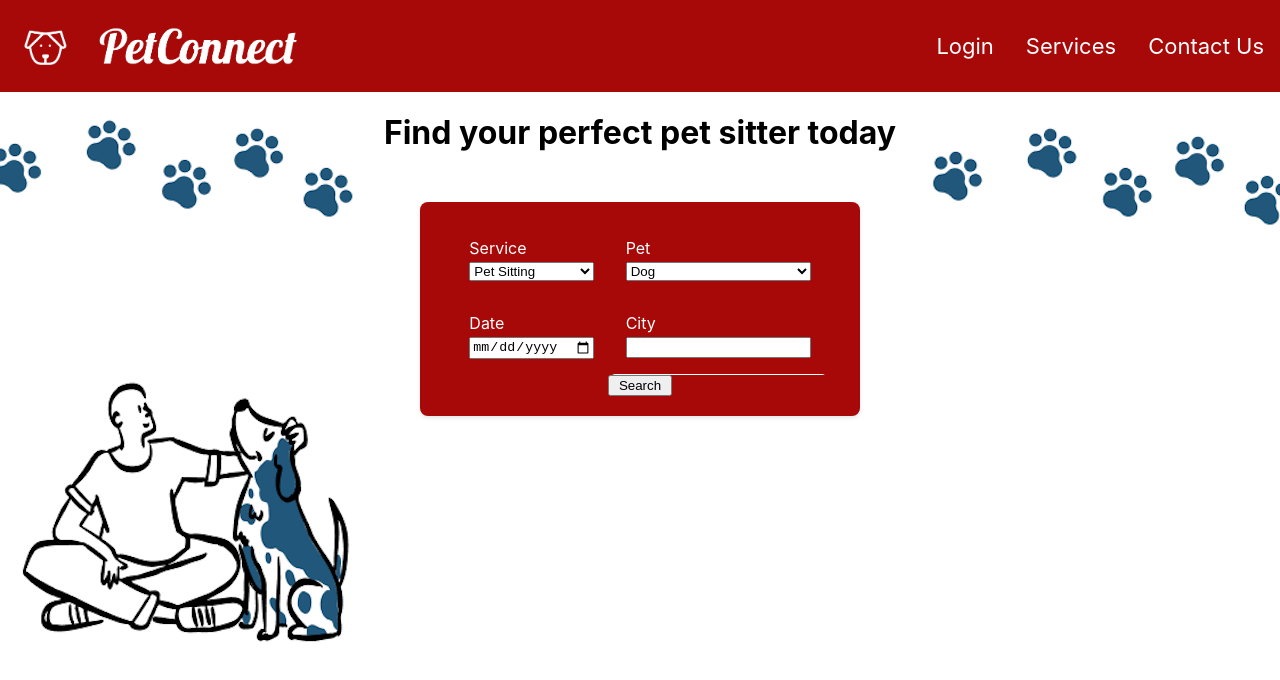
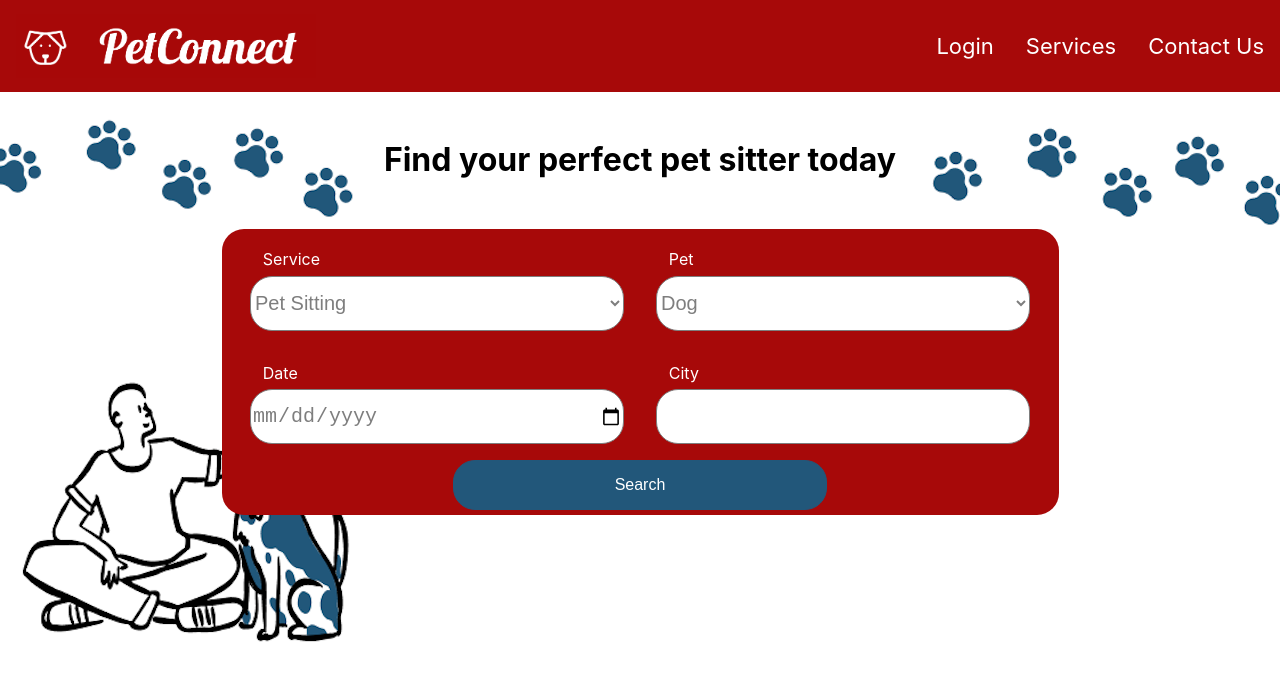
Before and after one commit to Noddyland/PetConnect, a React (Create React App) app in the folder petconnectapp/: page / in a window 1280 px wide. Shown: the top 680 px of the page. Built offline with nearby package versions, Linux system fonts and the light colour scheme.

Commit message:
search css

```diff
--- a/petconnectapp/src/Home.css
+++ b/petconnectapp/src/Home.css
@@ -1,34 +1,64 @@
-#search-container{
+h1 {
+    margin-top: 3rem;
+}
+
+#search-container {
     display: flex;
     flex-direction: column;
     background-color: #A70909;
-    width: 100%;
-    max-width: 400px;
+    width: 837px;
+    height: 286px;
     margin: 50px auto;
-    padding: 20px;
-    box-shadow: 0 2px 4px rgba(0, 0, 0, 0.1);
-    border-radius: 8px;
+    border-radius: 22px;
+    justify-content: center;
 }
 
-#input-content{
+#input-content {
     display: flex;
     justify-content: center;
 }
 
-.dropdown-content{
+.dropdown-content {
     padding: 1rem;
     background-color: #A70909;
     display: flex;
     flex-direction: column;
 }
 
-label{
-    margin-bottom: 0.25rem;
+label {
+    margin-bottom: 0.4rem;
     color: white;
     display: flex;
-  }
+    margin-left: 0.8rem;
 
-#search-button{
-   width: 4rem;
-   align-self: center;
 }
+
+#search-button {
+    width: 4rem;
+    align-self: center;
+    width: 374px;
+    height:50px;
+    flex-shrink: 0;
+    background-color: #22577A;
+    stroke-width: 1px;
+    border-radius: 22px;
+    color: white;
+    font-size: 1rem;
+    border: 1px solid #22577A;
+}
+
+#services,
+#pet,
+#city,
+#date {
+    width: 374px;
+    height: 55px;
+    border-radius: 22px;
+    border: 1px solid #7E7E7E;
+    background: #FFF;
+    color: #7E7E7E;
+    font-size: 20px;
+    font-style: normal;
+    font-weight: 400;
+    box-sizing: border-box; /* Include border in element's dimensions */
+}
```
